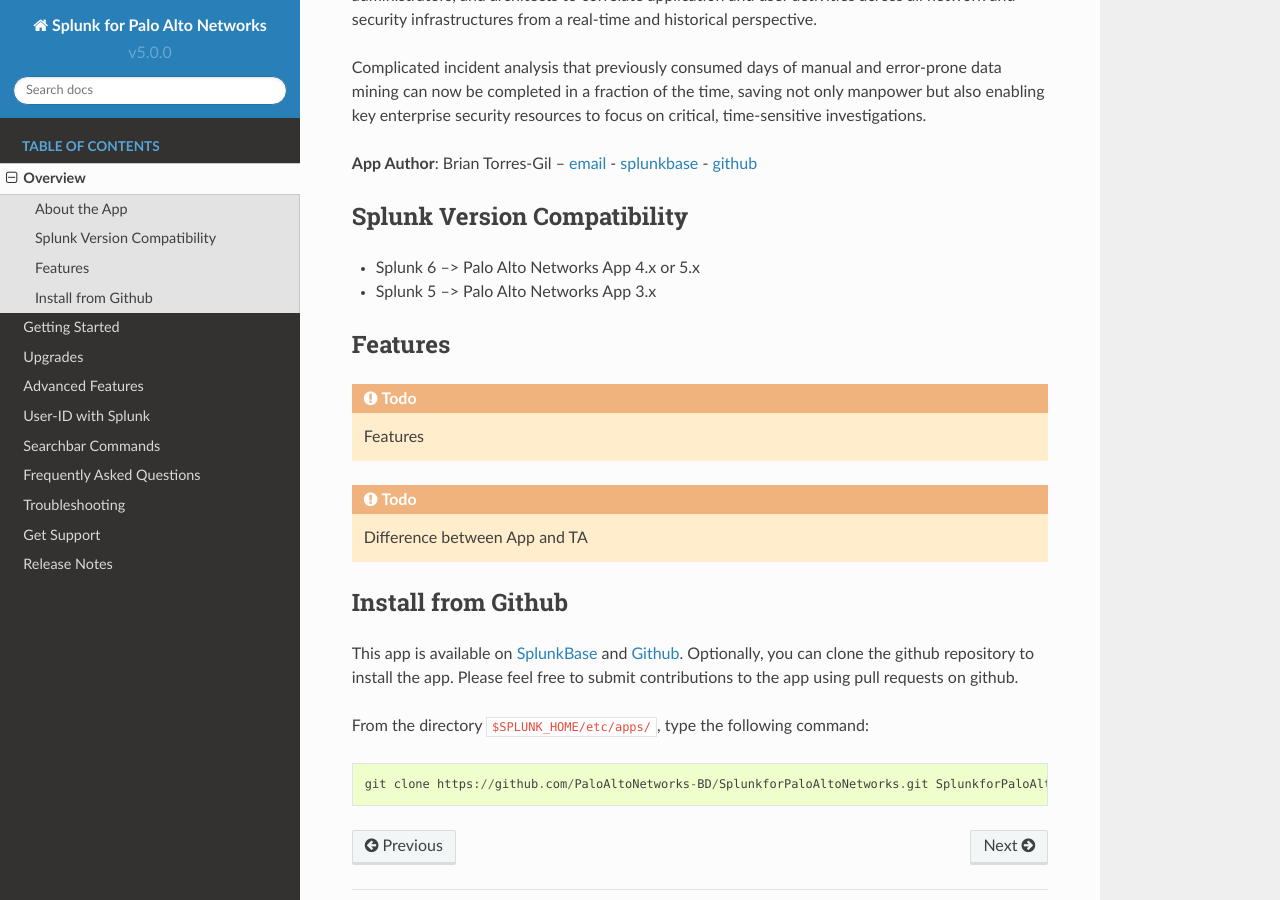
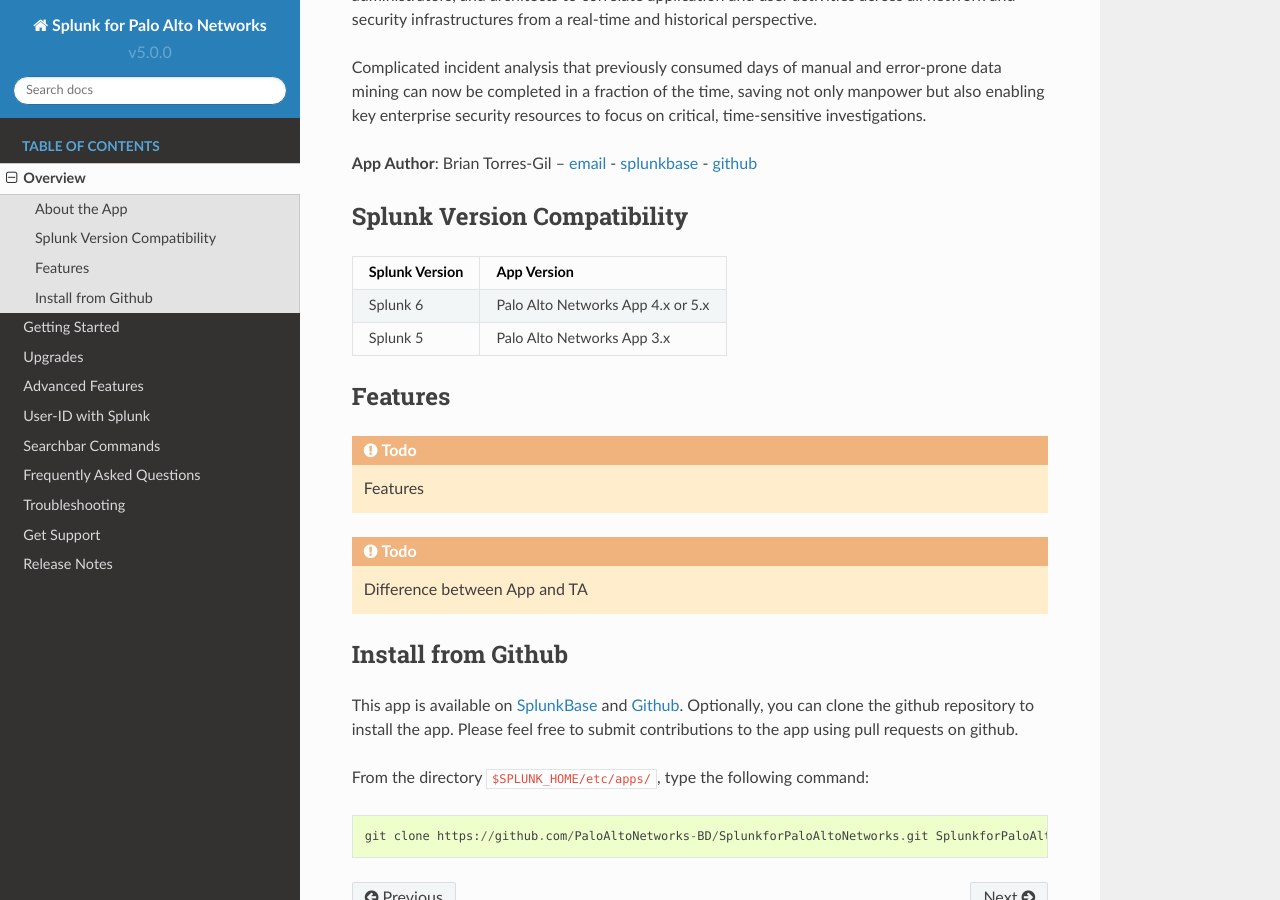
Before and after one commit to PaloAltoNetworks/pan-os-python, a Sphinx documentation site: the page built from docs/overview.rst, in a window 1280 px wide and 900 px high, scrolled down 917 px. Built offline with Sphinx 7.4.7 and the Read the Docs theme 2.0.0, drawn with Linux system fonts in a browser that asks for light colours.

Commit message:
Add table and anchor to overview

```diff
--- a/docs/overview.rst
+++ b/docs/overview.rst
@@ -31,8 +31,14 @@
 Splunk Version Compatibility
 ----------------------------
 
-* Splunk 6 --> Palo Alto Networks App 4.x or 5.x
-* Splunk 5 --> Palo Alto Networks App 3.x
+==============  ===========
+Splunk Version  App Version
+==============  ===========
+Splunk 6        Palo Alto Networks App 4.x or 5.x
+Splunk 5        Palo Alto Networks App 3.x
+==============  ===========
+
+.. _features:
 
 Features
 --------
```
